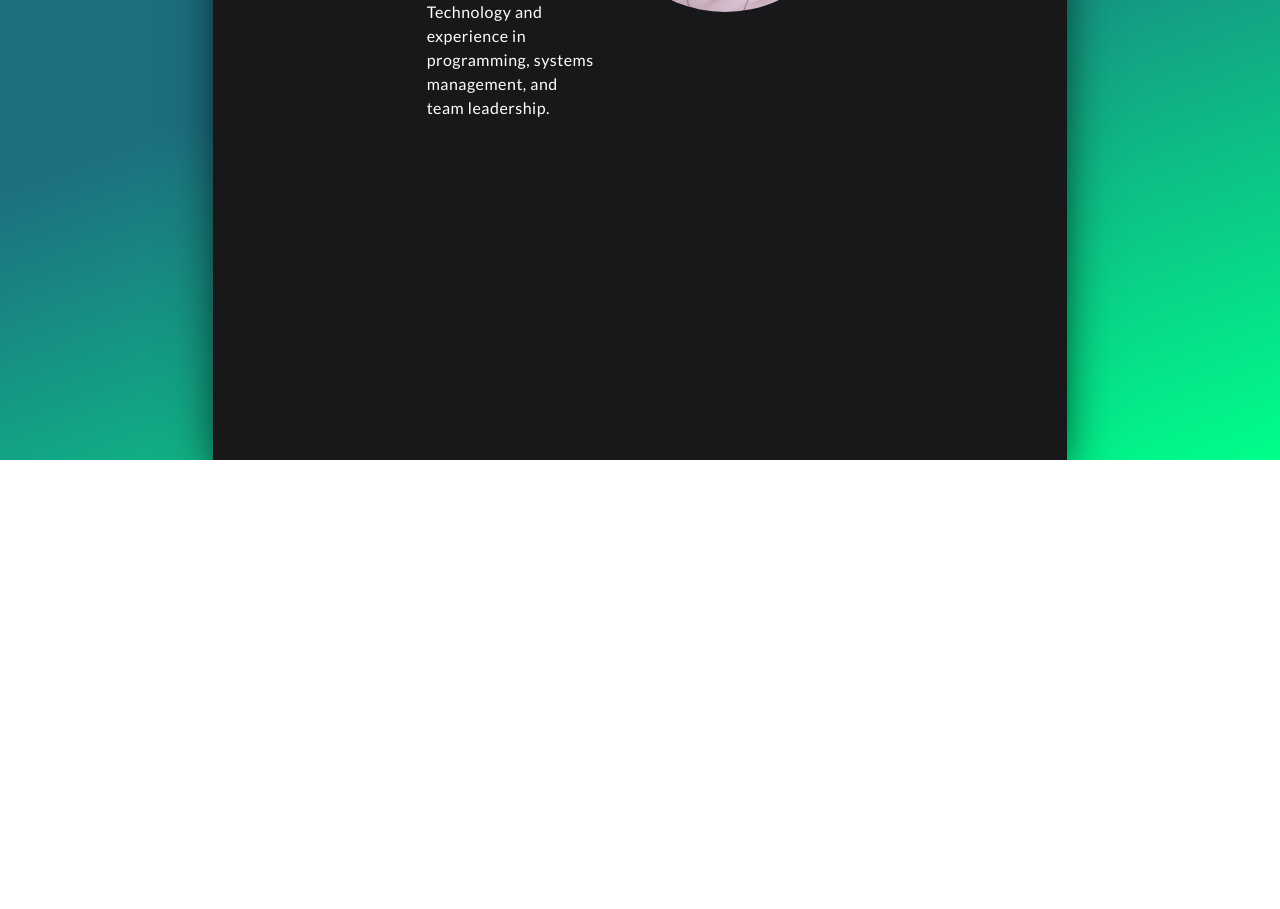
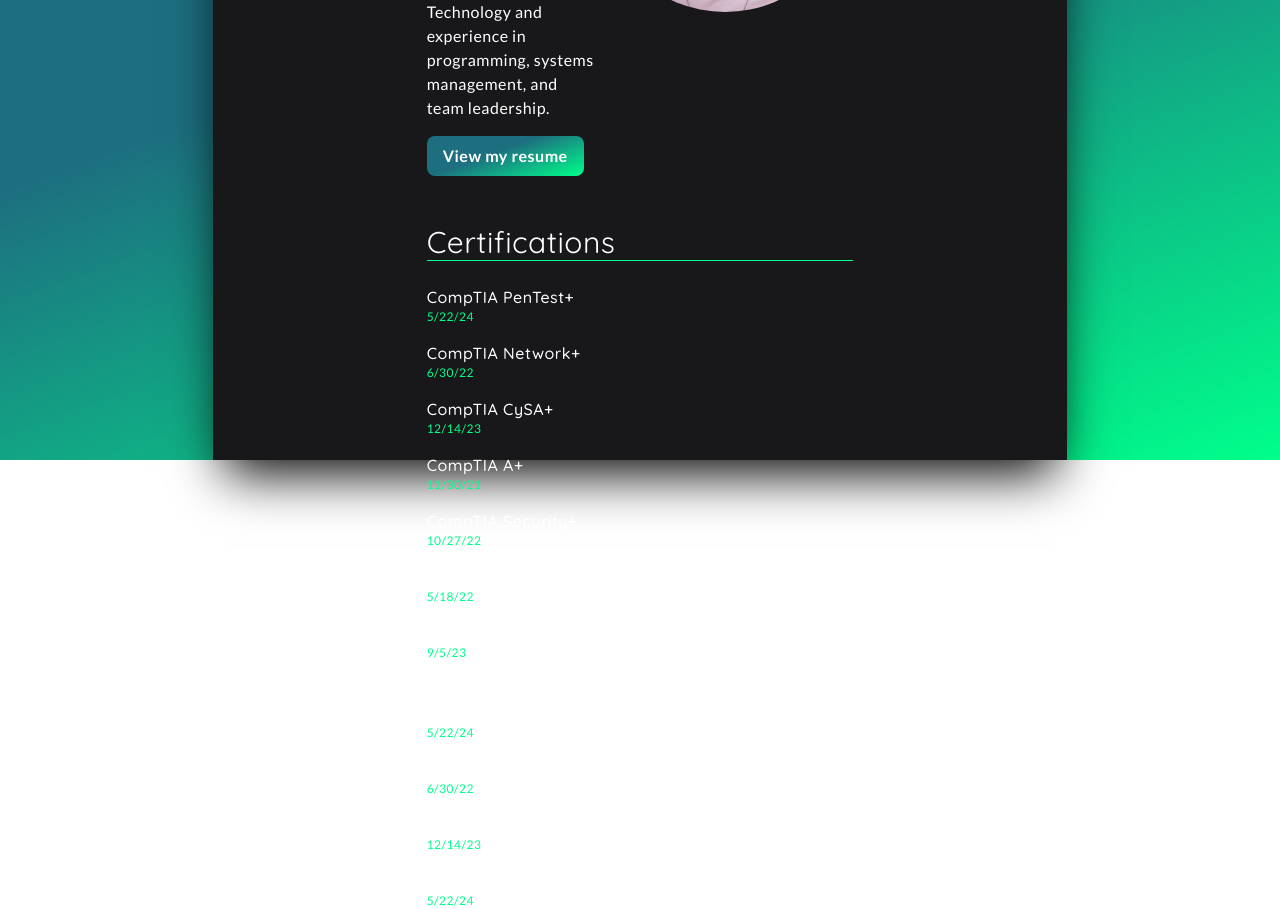
Before and after one commit to chrisaeicher/trevor-portfolio, a React (Vite) app: page / in a window 1280 px wide. Shown: the part 340-1249 px from the top of the page. Before the commit the page ends 800 px from the top, so only its background shows below. Built offline with nearby package versions, Linux system fonts and the light colour scheme.

Commit message:
some more modifications

```diff
--- a/src/App.css
+++ b/src/App.css
@@ -15,3 +15,9 @@
 h1,h2,h3,h4,h5,h6 {
     font-family: "Quicksand", sans-serif;
 }
+
+.Download {
+    background: rgb(29,111,128);
+    background: linear-gradient(160deg, rgba(29,111,128,1) 42%, rgba(0,255,139,1) 100%);
+    transition: all 0.2s;
+}
--- a/src/App.tsx
+++ b/src/App.tsx
@@ -56,8 +56,21 @@
             <span className='text-green-tn text-3xl'>Hi, I'm</span>
             <h1 className='text-4xl text-white'>Trevor Nuckles</h1>
             <p className='mt-8'>I'm a skilled IT professional with a Bachelor of Science in Information Technology and experience in programming, systems management, and team leadership.</p>
+            <a className='Download w-fit px-4 py-2 rounded-lg mt-4 font-semibold transition hover:-translate-y-1' href='/resume_nuckles_trevor.pdf'>View my resume</a>
           </div>
           <img className='w-64 h-64 rounded-full' src={TREVOR} alt='Trevor Nuckles' />
+        </div>
+        <div className='flex flex-col w-1/2 gap-6'>
+          <h2 className="text-3xl border-b border-green-tn mt-12">Certifications</h2>
+          <div className='flex flex-col flex-wrap gap-4'>
+            {certs.map(({name, date}) => (
+              <div key={name+date} className='flex flex-col'>
+                <h3 className='text-white font-medium'>{name}</h3>
+                <p className='text-green-tn text-xs'>{date}</p>
+              </div>
+            ))}
+          </div>
+
         </div>
       </main>
     </div>
```
